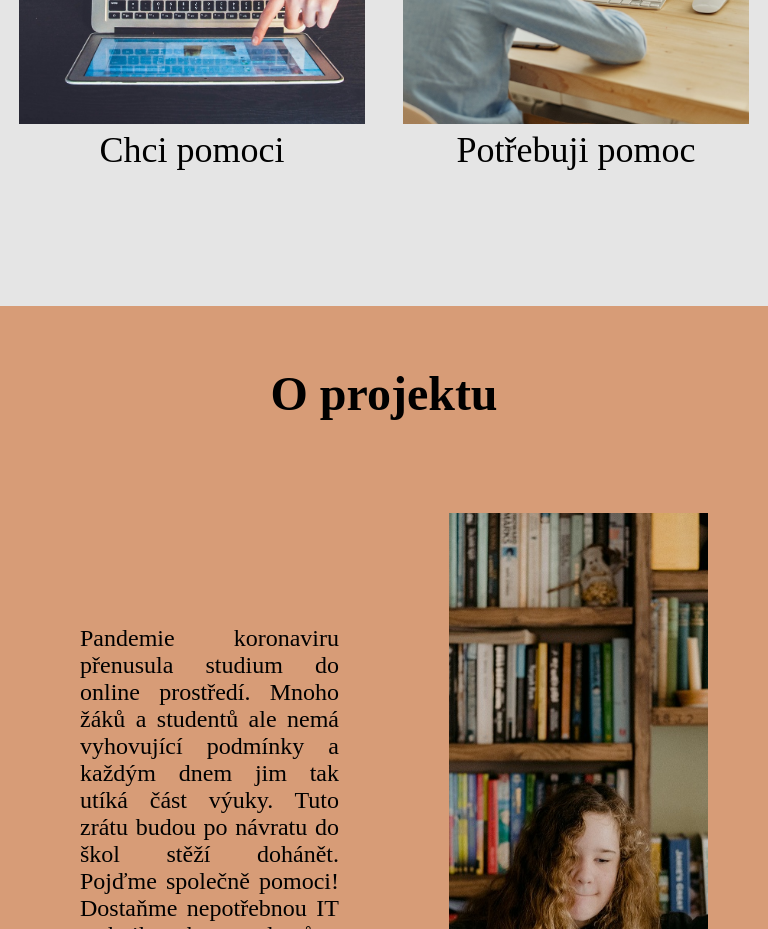
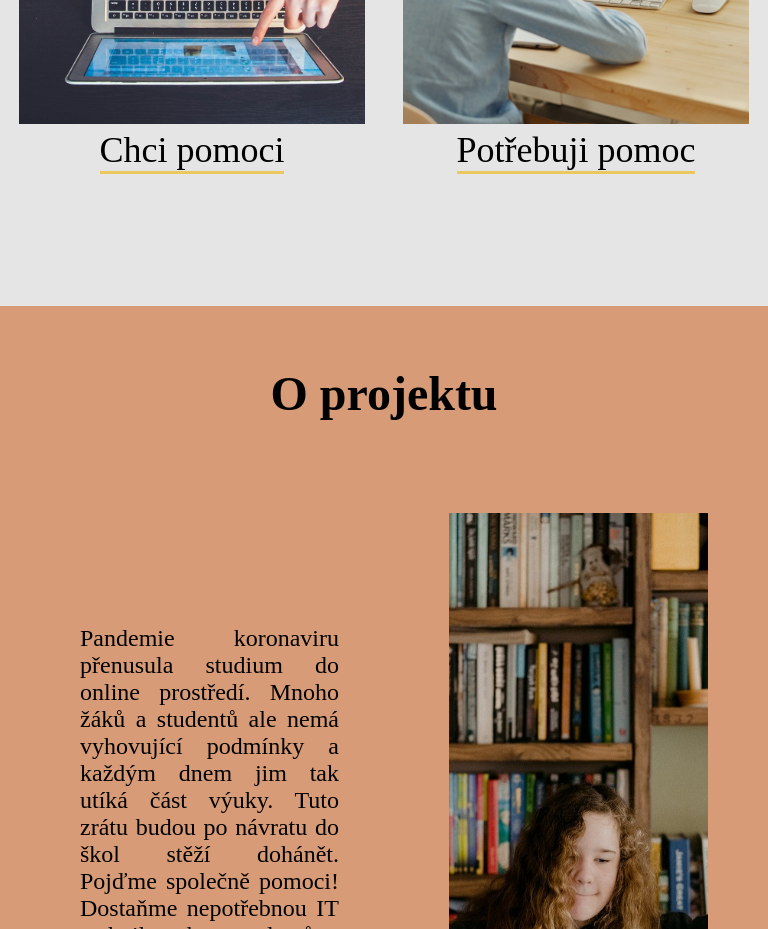
Before and after one commit to zuzubel/pocitace_pro_skolaky, a React app: page / in a window 768 px wide. Shown: the part 860-1789 px from the top of the page. Built offline with nearby package versions, Linux system fonts and the light colour scheme.

Commit message:
Changed breakpoints for tablet

```diff
--- a/src/components/For/style.css
+++ b/src/components/For/style.css
@@ -44,13 +44,13 @@
   align-self: center;
 }
 
-.for__donors--a:hover,
-.for__schools--a:hover {
+.for__donors--a,
+.for__schools--a {
   border-bottom: 3px solid #eac85e;
 }
 
 /* tablety */
-@media screen and (min-width: 361px) and (max-width: 768px) {
+@media screen and (min-width: 480px) and (max-width: 768px) {
   .for {
     display: flex;
     flex-shrink: 0;
@@ -77,11 +77,6 @@
   .for__schools--a,
   .for__donors--a {
     font-size: 24px;
-  }
-
-  .for__donors--a:hover,
-  .for__schools--a:hover {
-    border-bottom: 3px solid #eac85e;
   }
 }
 
--- a/src/components/Header/style.css
+++ b/src/components/Header/style.css
@@ -94,10 +94,10 @@ header {
 }
 
 /* resp. design pro tablety */
-@media screen and (min-width: 420px) and (max-width: 768px) {
+@media screen and (min-width: 480px) and (max-width: 768px) {
   .opening {
     height: 300px;
-    font-size: 32px;
+    font-size: 28px;
   }
 
   .opening__projectName {
--- a/src/style.css
+++ b/src/style.css
@@ -5,5 +5,5 @@ body {
 }
 
 /* responzivní design pro větší telefony a tablety */
-@media screen and (min-width: 361px) and (max-width: 768px) {
+@media screen and (min-width: 480px) and (max-width: 768px) {
 }
```
